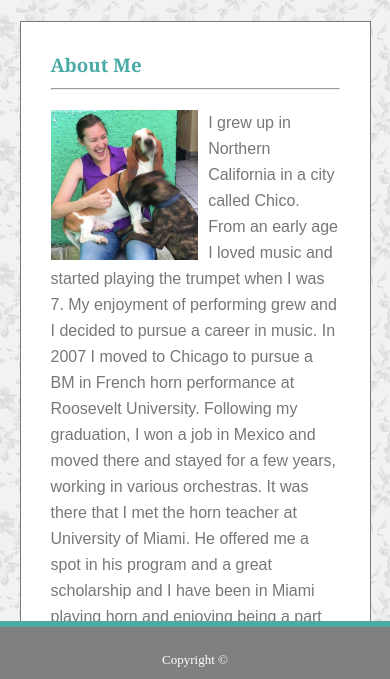
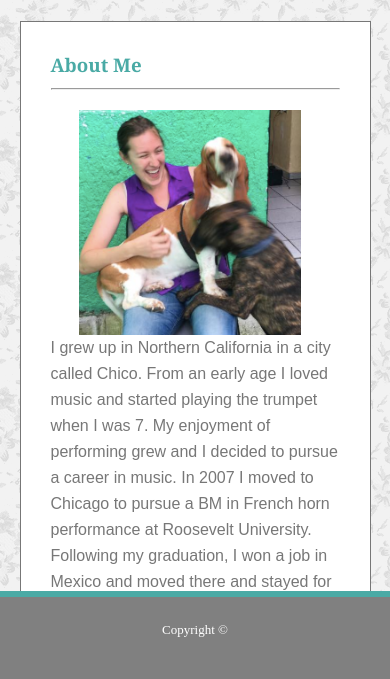
Before and after one commit to rhondakremer/responsive_portfolio, a plain HTML site: page index.html in a window 390 px wide. Shown: the part 143-822 px from the top of the page. Drawn offline with Linux system fonts and the light colour scheme.

```diff
--- a/style.css
+++ b/style.css
@@ -102,7 +102,7 @@ p {
 }
 
 footer {
-    height: 80px;
+    height: 13%;
     width: 100%;
     font-size: small;
     text-align: center;
@@ -268,4 +268,11 @@ input[type=submit] {
         width: 100%;
         position: relative;
     }
+
+    #barcaftn {
+        width: 80%;
+        margin-left: 10%;
+        margin-right: 10%;
+        height: auto;
+    }
 }
```
